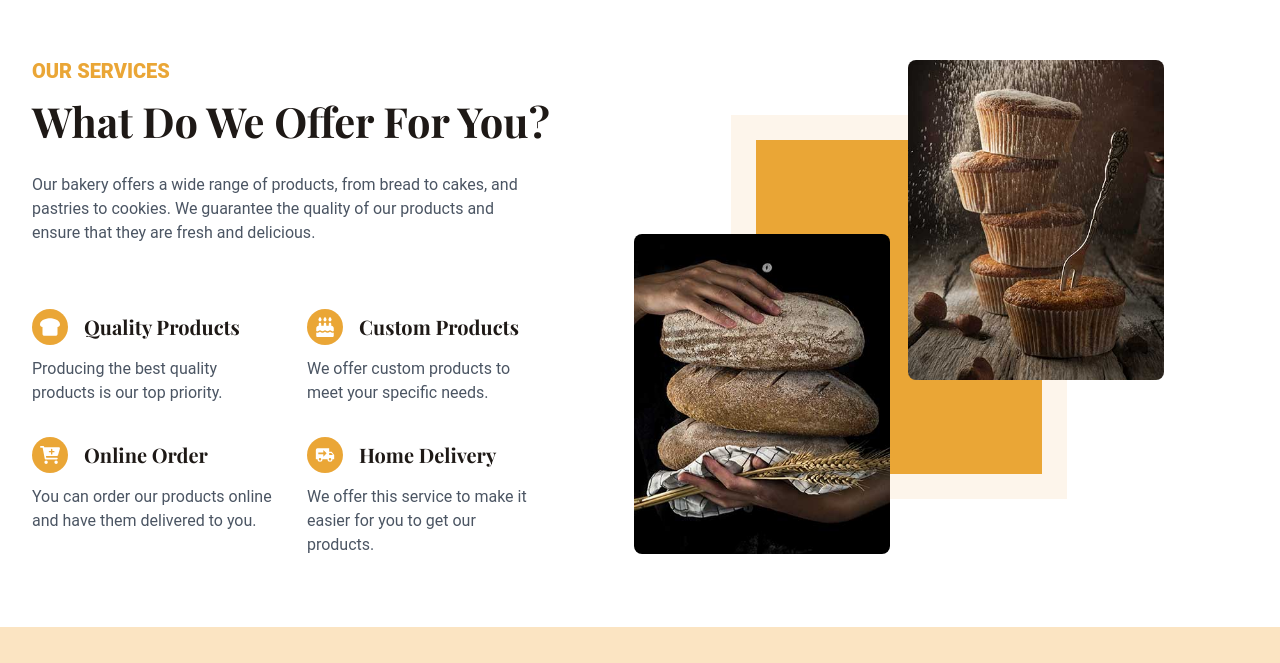
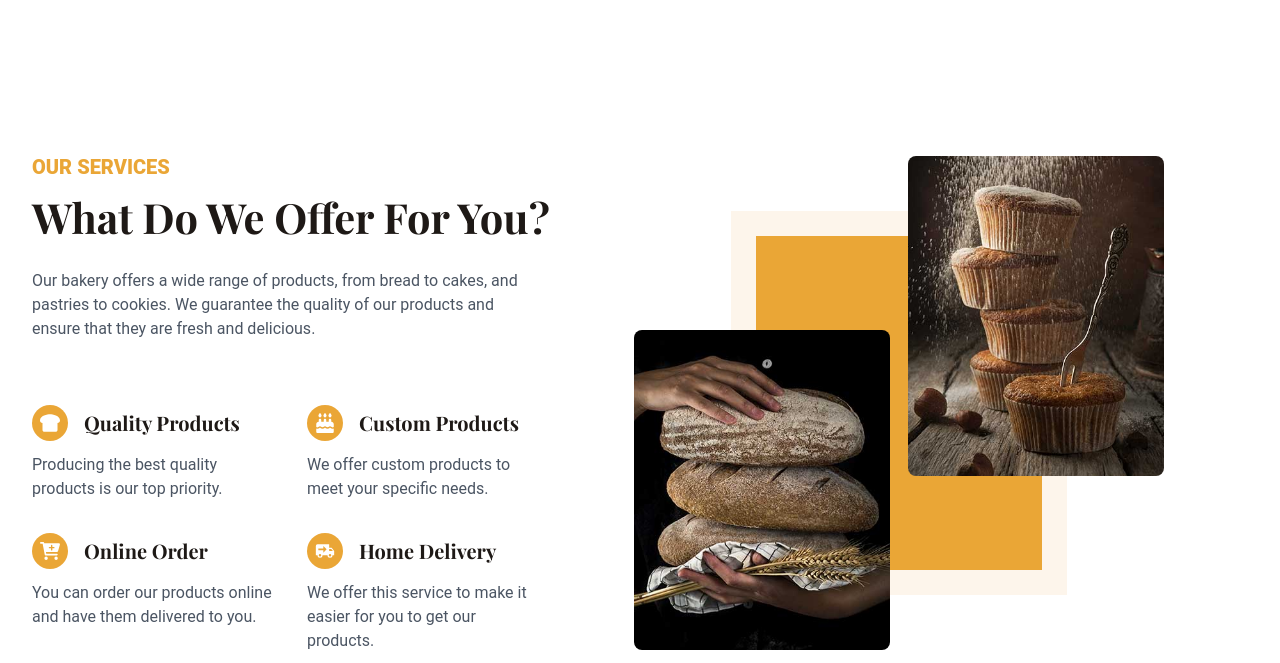
Before and after one commit to AmmarYasser33/Artisanal-bread, a React (Vite) app in the folder frontend/: page / in a window 1280 px wide. Shown: the part 1477-2140 px from the top of the page. Built offline with nearby package versions, Linux system fonts and the light colour scheme; a web font is replaced by a local one.

Commit message:
Update BakeryInfo component to add padding to the container

```diff
--- a/frontend/src/components/BakeryInfo.jsx
+++ b/frontend/src/components/BakeryInfo.jsx
@@ -7,7 +7,7 @@ import {
 
 export default function BakeryInfo() {
   return (
-    <div className="mx-auto flex max-w-7xl flex-col items-center justify-center px-4 sm:px-6 lg:flex-row lg:px-8">
+    <div className="mx-auto flex max-w-7xl flex-col items-center justify-center px-4 py-24 sm:px-6 lg:flex-row lg:px-8">
       <div>
         <h2 className="mb-4 font-roboto text-xl font-extrabold uppercase text-primary-500">
           Our Services
```
